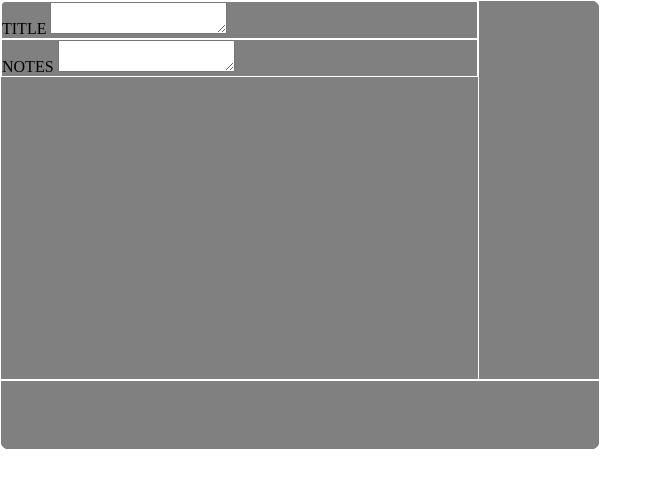
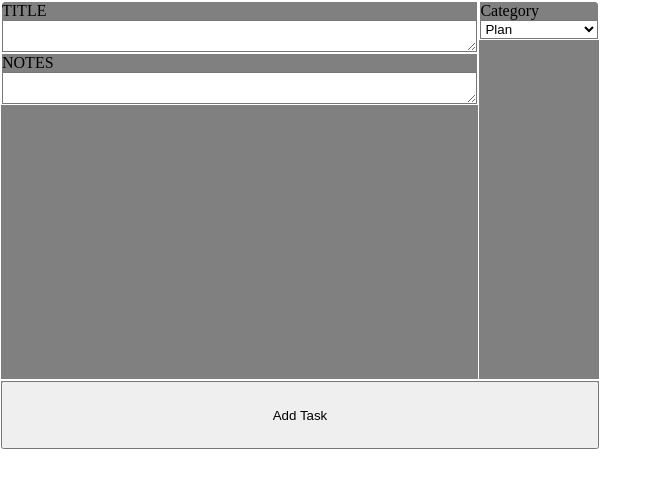
Before and after one commit to DaeguDude/TOP-todolist, a plain HTML site: page newTaskModal/index.html in a window 1280 px wide. Shown: the whole page, without its empty margins (0-661 px from the left). Drawn offline with Linux system fonts and the light colour scheme.

Commit message:
Working on modal integration. Independently almost done

```diff
--- a/newTaskModal/index.html
+++ b/newTaskModal/index.html
@@ -19,21 +19,20 @@
           <textarea name="description" id="task-description"></textarea>
         </div>
       </div>
-      <div class="right"></div>
+      <div class="right">
+        <div class="category-box modal-items">
+          <span>Category</span>
+          <select id="category">
+            <option value="plan">Plan</option>
+          </select>
+        </div>
+      </div>
+    </div> <!-- main -->
 
-      <!-- <div class="category-box modal-items">
-        <span>Category</span>
-        <select id="category">
-          <option value="plan">Plan</option>
-        </select>
-      </div>
+    <div class="bottom items">
       <div class="create-task-box modal-items">
         <button class="add-task-btn">Add Task</button>
-      </div> -->
-    </div>
-
-    <div class="bottom items">
-
+      </div>
     </div>
   </div>
 </body>
--- a/newTaskModal/style.css
+++ b/newTaskModal/style.css
@@ -24,6 +24,8 @@
 
 .task-container .main {
   height: 380px;
+
+  display: flex;
 }
 
 .task-container .main .left {
@@ -38,18 +40,51 @@
   flex-direction: column;
 }
 
-.task-container .main .left .title-box {
+.main .left .title-box {
   /* To be removed */
   border: 1px solid white;
+
+  display: flex;
+  flex-direction: column;
 }
 
-.task-container .main .left .description-box {
+.main .left .description-box {
   /* To be removed */
   border: 1px solid white;
+
+  display: flex;
+  flex-direction: column;
+}
+
+.task-container .main .right {
+  width: 20%;
+  height: 100%;
+
+  display: flex;
+  flex-direction: column;
+}
+
+.main .right .category-box {
+  /* To be removed */
+  border: 1px solid white;
+
+  display: flex;
+  flex-direction: column;
 }
 
 .task-container .bottom {
   height: 70px;
+
+  display: flex;
+}
+
+.task-container .bottom .create-task-box {
+  width: 100%;
+}
+
+.bottom .create-task-box .add-task-btn {
+  height: 100%;
+  width: 100%;
 }
 
 
```
